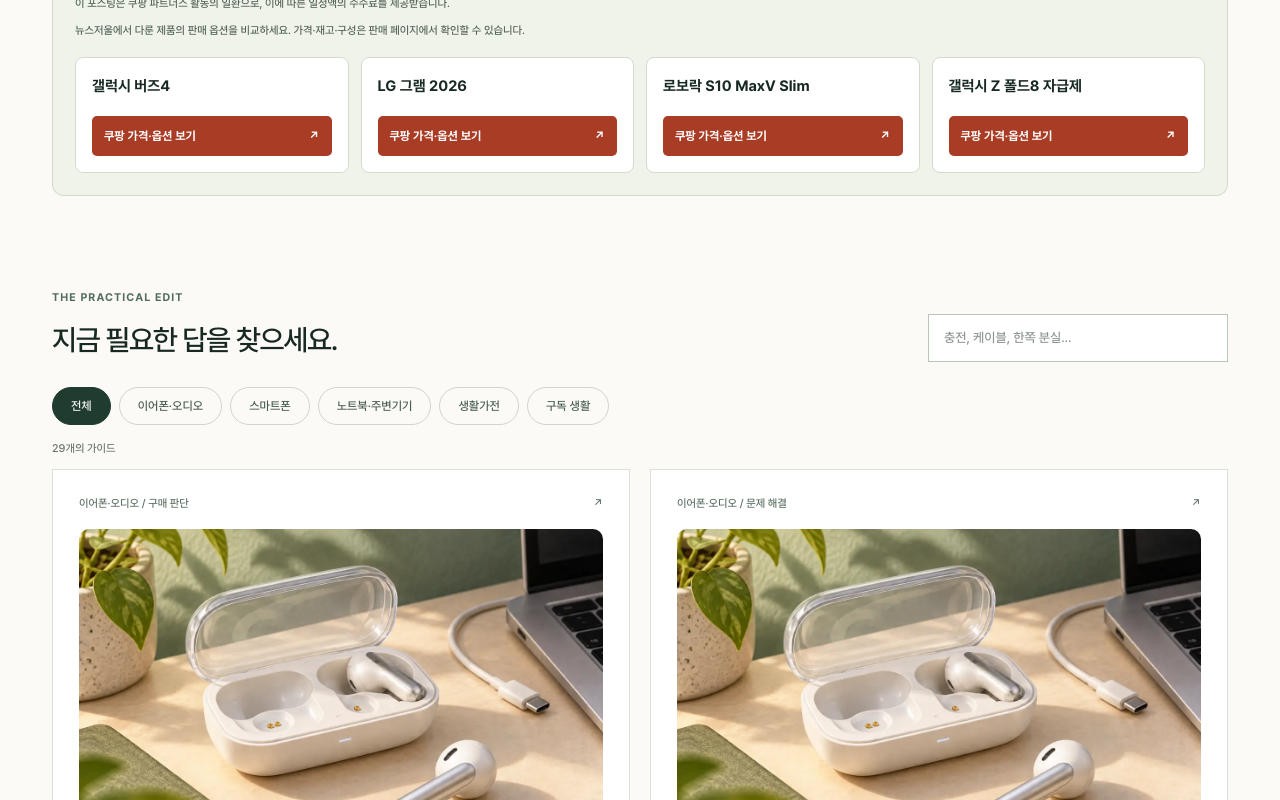
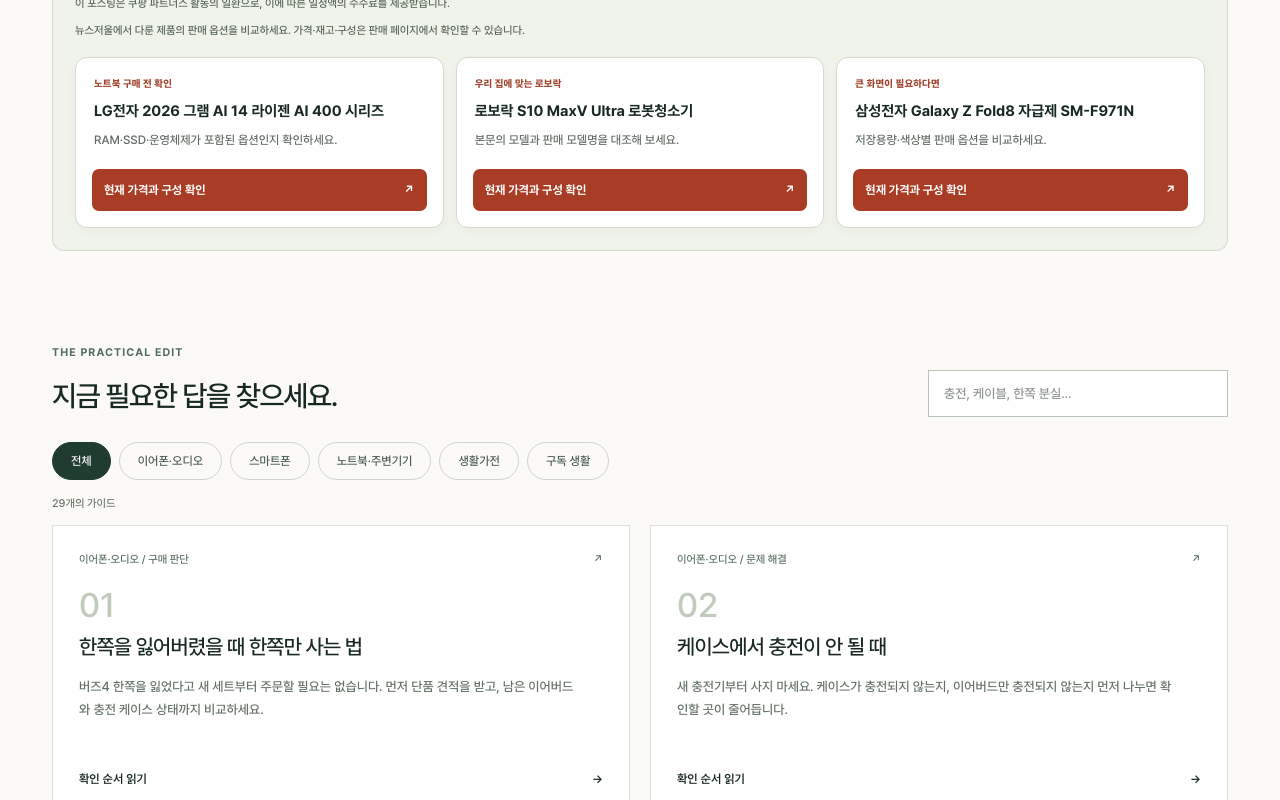
Before and after one commit to jammiejammmie/newsjeoul-next, a Next.js app: page / in a window 1280 px wide. Shown: the part 880-1680 px from the top of the page. Built offline with nearby package versions, Linux system fonts and the light colour scheme.

Commit message:
Use actual affiliate product images and remove repetitive home imagery

```diff
--- a/components/editorial/AffiliateFrame.tsx
+++ b/components/editorial/AffiliateFrame.tsx
@@ -6,11 +6,15 @@
 export default function AffiliateFrame({ children, placement, fallback = [], home = false }: {
   children: ReactNode; placement: AffiliatePlacement | null; fallback?: HubAffiliateSlot[]; home?: boolean
 }) {
+  const ids = placement?.slots ?? fallback.filter(s=>s.targetUrl).map(s=>s.slot)
+  const leftIds = ids.slice(0,1), rightIds=ids.slice(1,2)
+  const leftPlacement = leftIds.length ? {slots:leftIds,context:placement?.context??''}:null
+  const rightPlacement = rightIds.length ? {slots:rightIds,context:placement?.context??''}:null
   const enabled = !!(placement?.slots.length || fallback.some(slot => slot.targetUrl))
   if (!enabled) return <>{children}</>
   return <div className={`affiliate-frame${home ? ' affiliate-frame-home' : ''}`}>
-    <div className="affiliate-rail affiliate-rail-left"><div className="affiliate-rail-sticky"><AffiliatePanel placement={placement} fallback={fallback.slice(0, 2)} title="구매 전 가격 확인" compact position="left" /></div></div>
+    <div className="affiliate-rail affiliate-rail-left"><div className="affiliate-rail-sticky"><AffiliatePanel placement={leftPlacement} fallback={fallback.filter(s=>leftIds.includes(s.slot))} title="구매 전 가격 확인" compact position="left" /></div></div>
     <div className="affiliate-main">{children}</div>
-    <div className="affiliate-rail affiliate-rail-right"><div className="affiliate-rail-sticky"><AffiliatePanel placement={placement} fallback={fallback.slice(-2)} title="판매 옵션 비교" compact position="right" /></div></div>
+    {rightIds.length > 0 && <div className="affiliate-rail affiliate-rail-right"><div className="affiliate-rail-sticky"><AffiliatePanel placement={rightPlacement} fallback={fallback.filter(s=>rightIds.includes(s.slot))} title="판매 옵션 비교" compact position="right" /></div></div>}
   </div>
 }
--- a/components/editorial/AffiliatePanel.tsx
+++ b/components/editorial/AffiliatePanel.tsx
@@ -1,3 +1,5 @@
+import Image from 'next/image'
+import { affiliateProduct, productImage, productPrompt } from '@/lib/affiliate-products'
 import { findAffiliateSlot } from '@/lib/hubs'
 import type { HubAffiliateSlot } from '@/lib/hubs'
 import type { AffiliatePlacement } from '@/lib/affiliate-placements'
@@ -22,12 +24,15 @@
       <p className="affiliate-disclosure">이 포스팅은 쿠팡 파트너스 활동의 일환으로, 이에 따른 일정액의 수수료를 제공받습니다.</p>
       {placement?.context && <p className="affiliate-context">{placement.context}</p>}
       <div className="affiliate-products">
-        {slots.map(slot => (
+        {slots.map(slot => {
+          const product=affiliateProduct(slot), image=productImage(product), [eyebrow,reason]=productPrompt(slot.slot)
+          return (
           <a key={slot.slot} href={`/go/${slot.slot}`} rel="sponsored nofollow noopener noreferrer" target="_blank" className="affiliate-product">
-            <span className="affiliate-product-name">{slot.label}</span>
-            <span className="affiliate-cta">쿠팡 가격·옵션 보기 <span aria-hidden="true">↗</span></span>
+            {image && <div className="affiliate-product-photo"><Image src={image} alt={product?.name || slot.label} width={400} height={400} unoptimized loading="lazy" referrerPolicy="no-referrer" /></div>}
+            <span className="affiliate-product-copy"><span className="affiliate-product-eyebrow">{eyebrow}</span><span className="affiliate-product-name">{product?.name || slot.label}</span><span className="affiliate-product-reason">{reason}</span></span>
+            <span className="affiliate-cta">현재 가격과 구성 확인 <span aria-hidden="true">↗</span></span>
           </a>
-        ))}
+        )})}
       </div>
     </aside>
   )
--- a/components/editorial/EditorialHome.tsx
+++ b/components/editorial/EditorialHome.tsx
@@ -17,8 +17,8 @@
 const format: Record<string,string> = { buying:'구매 판단',troubleshoot:'문제 해결',howto:'사용법',compare:'비교' }
 export default function EditorialHome() {
  const guides=Object.entries(EDITORIAL_DOCUMENTS).flatMap(([hub,docs])=>docs.map(d=>({href:`/hub/${hub}/${d.slug}`,title:d.title,lead:d.lead??'',category:({'galaxy-buds4':'이어폰·오디오','galaxy-book5-pro':'노트북·주변기기','lg-gram-2026':'노트북·주변기기','robot-vacuum-2026':'생활가전','melon-streaming':'구독 생활'} as Record<string,string>)[hub]??'스마트폰',format:format[d.format]??'가이드'})))
- const shopping = { slots: ['buds4-body','gram26-body','rv26-roborock','fold8-body'], context: '뉴스저울에서 다룬 제품의 판매 옵션을 비교하세요. 가격·재고·구성은 판매 페이지에서 확인할 수 있습니다.' }
- return <AffiliateFrame home placement={{ ...shopping, slots: ['buds4-body','gram26-body'] }}><div className="editorial-home">
+ const shopping = { slots: ['gram26-body','rv26-roborock','fold8-body'], context: '뉴스저울에서 다룬 제품의 판매 옵션을 비교하세요. 가격·재고·구성은 판매 페이지에서 확인할 수 있습니다.' }
+ return <AffiliateFrame home placement={{ ...shopping, slots: ['book5-hub','buds4-case'] }}><div className="editorial-home">
   <div className="editorial-mast"><span>THE EVERYDAY DECISION JOURNAL</span><span>문제를 풀고, 선택을 가볍게.</span></div>
   <section className="editorial-hero"><div className="hero-copy"><span className="eyebrow">뉴스저울 생활 가이드</span><h1>알고 고르면,<br/><em>달라집니다.</em></h1><p>잘 쓰는 방법부터 다시 살 때의 기준까지.<br/>궁금한 순간에 꺼내 보는 실용적인 답.</p><a href="#guides" className="editorial-button">나에게 필요한 가이드 <span aria-hidden="true">↗</span></a></div><Link href="/hub/galaxy-buds4/single-bud-replacement" className="hero-feature"><div className="feature-art" aria-hidden="true"><Image src="/images/editorial/buds.webp" alt="" width={1200} height={800} unoptimized loading="eager" /><span>AI 제작 · 이어폰 개념 일러스트</span></div><div className="feature-body"><span className="eyebrow">이어폰 / 구매 판단</span><h2>한쪽을 잃었는데,<br/>둘 다 다시 사야 할까?</h2><p>단품 견적부터 새 세트 비교까지.<br/>버즈4 한쪽 분실 후 확인할 순서.</p><span className="feature-arrow" aria-hidden="true">↗</span></div></Link></section>
   <div className="editorial-values"><span><b>01</b> 사기 전에 해결부터</span><span><b>02</b> 공식 자료와 판단을 구분</span><span><b>03</b> 가격보다 내 조건에 맞게</span></div>
--- a/components/editorial/GuideExplorer.tsx
+++ b/components/editorial/GuideExplorer.tsx
@@ -9,11 +9,14 @@
   const [category, setCategory] = useState('전체')
   const categories = ['전체', ...new Set(guides.map(g => g.category))]
   const visible = guides.filter(g => (category === '전체' || g.category === category) && `${g.title} ${g.lead}`.toLocaleLowerCase().includes(query.trim().toLocaleLowerCase()))
+  const seenImages = new Set(['/images/editorial/buds.webp']) // Featured story already uses this image.
+  const thumbnails = new Map<string,string>()
+  for (const guide of visible) { const image=editorialVisual(guide.href); if(image&&!seenImages.has(image.src)){thumbnails.set(guide.href,image.src);seenImages.add(image.src)} }
   return <section id="guides" className="guide-section">
     <div className="guide-heading"><div><span className="eyebrow">THE PRACTICAL EDIT</span><h2>지금 필요한 답을 찾으세요.</h2></div><label className="guide-search"><span className="sr-only">가이드 검색</span><input type="search" placeholder="충전, 케이블, 한쪽 분실…" value={query} onChange={e => setQuery(e.target.value)} /></label></div>
     <div className="guide-filters" aria-label="분야 선택">{categories.map(c => <button key={c} aria-pressed={category === c} onClick={() => setCategory(c)}>{c}</button>)}</div>
     <p className="guide-count" aria-live="polite">{visible.length}개의 가이드</p>
-    <div className="guide-grid">{visible.map((g,i) => <Link key={g.href} href={g.href} className="guide-card"><div className="guide-card-top"><span>{g.category} / {g.format}</span><span aria-hidden="true">↗</span></div>{editorialVisual(g.href) ? <Image className="guide-thumbnail" src={editorialVisual(g.href)!.src} alt={editorialVisual(g.href)!.alt} width={1200} height={800} unoptimized loading="lazy" /> : <div className="guide-number" aria-hidden="true">{String(i+1).padStart(2,'0')}</div>}<h3>{g.title}</h3><p>{g.lead}</p><span className="guide-read">확인 순서 읽기 <span aria-hidden="true">→</span></span></Link>)}</div>
+    <div className="guide-grid">{visible.map((g,i) => <Link key={g.href} href={g.href} className="guide-card"><div className="guide-card-top"><span>{g.category} / {g.format}</span><span aria-hidden="true">↗</span></div>{thumbnails.has(g.href) ? <Image className="guide-thumbnail" src={editorialVisual(g.href)!.src} alt={editorialVisual(g.href)!.alt} width={1200} height={800} unoptimized loading="lazy" /> : <div className="guide-number" aria-hidden="true">{String(i+1).padStart(2,'0')}</div>}<h3>{g.title}</h3><p>{g.lead}</p><span className="guide-read">확인 순서 읽기 <span aria-hidden="true">→</span></span></Link>)}</div>
     {!visible.length && <div className="guide-empty">일치하는 가이드가 없습니다. 검색어를 줄이거나 다른 분야를 선택하세요.</div>}
   </section>
 }
--- /dev/null
+++ b/lib/affiliate-products.ts
@@ -0,0 +1,22 @@
+import snapshot from './hubs/coupang-snapshot.json'
+import type { HubAffiliateSlot } from './hubs/types'
+type Product = {key:string;name:string;price:number;image?:string;checkedAt?:string}
+const products = snapshot as Record<string,Product>
+export function affiliateProduct(slot:HubAffiliateSlot): Product | undefined {
+ const p=products[slot.slot]; if(!p || !slot.targetUrl)return
+ try {const q=new URL(slot.targetUrl).searchParams;const key=['pageKey','itemId','vendorItemId'].map(k=>q.get(k)||'').join('/');if(key!==p.key)return;return p}catch{return}
+}
+export function productImage(p?:Product) { return p?.image && /^https:\/\/[^/]*\.coupangcdn\.com\//.test(p.image) ? p.image : undefined }
+export function productPrompt(slot:string) {
+ const prompts:Record<string,[string,string]>={
+ 'buds4-body':['새 세트와 비용 비교','색상·구성과 현재 판매가를 한 번에 확인하세요.'],
+ 'gram26-body':['노트북 구매 전 확인','RAM·SSD·운영체제가 포함된 옵션인지 확인하세요.'],
+ 'rv26-roborock':['우리 집에 맞는 로보락','본문의 모델과 판매 모델명을 대조해 보세요.'],
+ 'rv26-dreame':['드리미 판매 모델 비교','도크 기능과 구성품을 확인한 뒤 선택하세요.'],
+ 'fold8-body':['큰 화면이 필요하다면','저장용량·색상별 판매 옵션을 비교하세요.'],
+ 'flip8-body':['휴대성을 먼저 본다면','제품 상태·색상·저장용량을 확인하세요.'],
+ 'book5-hub':['포트가 부족할 때','HDMI·USB·충전 포트 구성을 확인하세요.'],
+ 'buds4-case':['이어폰 케이스 보호','충전 케이스가 아닌 보호 커버 상품입니다.'],
+ }
+ return prompts[slot]??['내 기기와 맞는지 확인','모델명·호환 기종·구성품을 비교하세요.']
+}
```
Also changed, not shown: scripts/update-coupang-slots.js (+14 -4 lines), components/editorial/affiliate.css, 2 other files (tests, documents, lock files or other folders).
